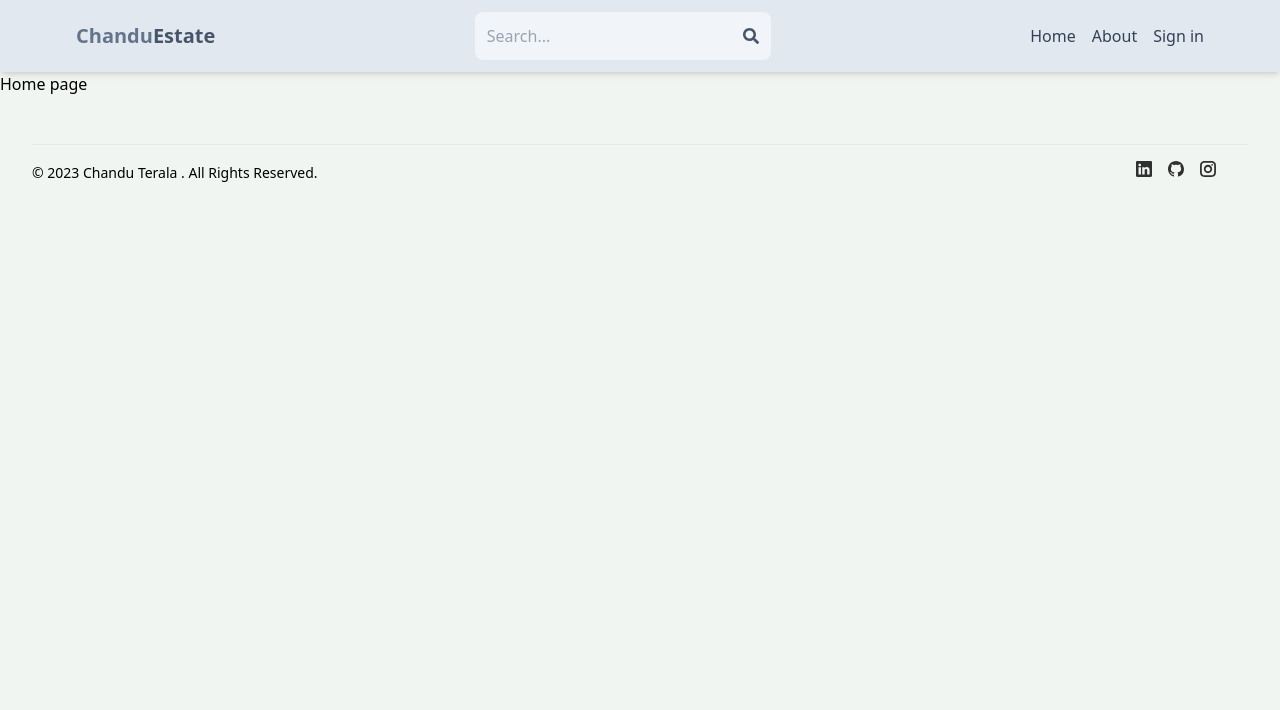
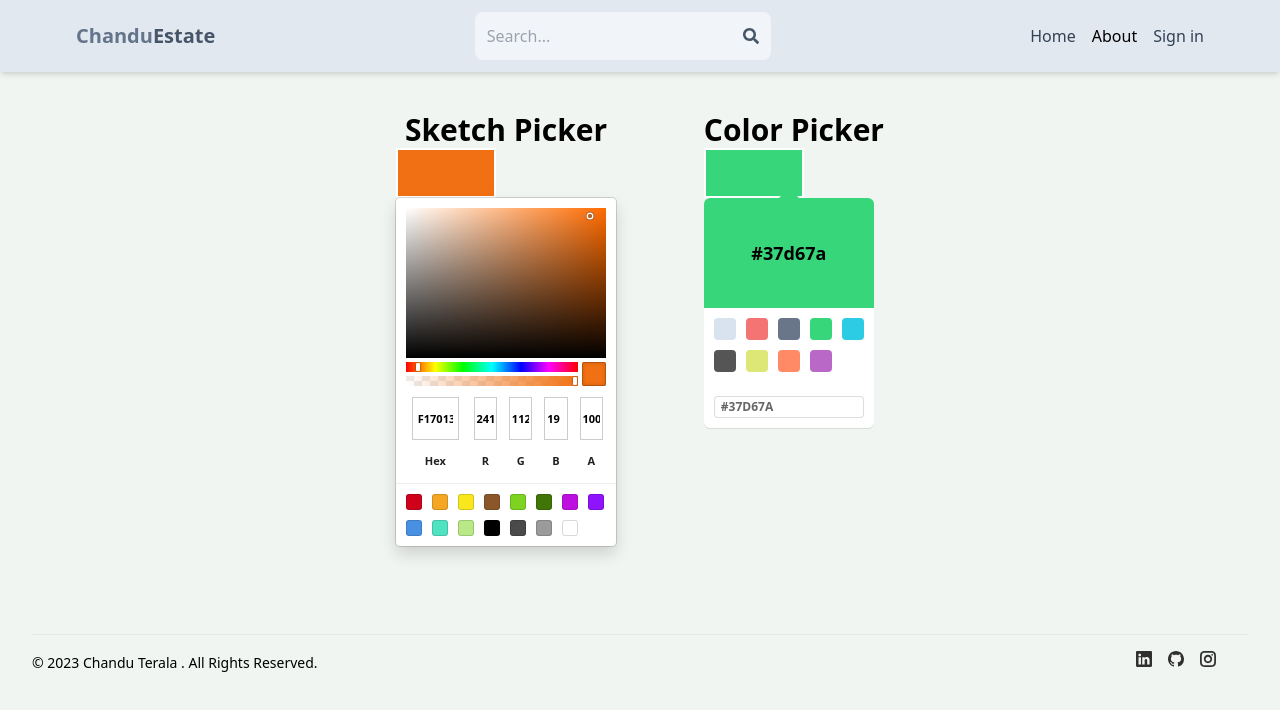
Before and after one commit to poorna-24/mern-estate-chandu-main, a React (Vite) app in the folder client/: page / in a window 1280 px wide. Shown: the top 710 px of the page. Built offline with nearby package versions, Linux system fonts and the light colour scheme; no server answers; some icons are missing.

Commit message:
color pick added

```diff
--- a/client/package.json
+++ b/client/package.json
@@ -15,6 +15,8 @@
     "@reduxjs/toolkit": "^2.0.1",
     "firebase": "^10.7.1",
     "react": "^18.2.0",
+    "react-color": "^2.19.3",
+    "react-color-palette": "^7.1.0",
     "react-dom": "^18.2.0",
     "react-icons": "^4.12.0",
     "react-redux": "^9.0.4",
--- /dev/null
+++ b/client/src/components/ColorPick.jsx
@@ -0,0 +1,66 @@
+import { SketchPicker, BlockPicker } from "react-color";
+import { useState } from "react";
+
+function ColorPick() {
+  //creating state to store our color and also set color using onChange event for sketch picker
+  const [sketchPickerColor, setSketchPickerColor] = useState({
+    r: "241",
+    g: "112",
+    b: "19",
+    a: "1",
+  });
+  // destructuring rgba from state
+  const { r, g, b, a } = sketchPickerColor;
+
+  //creating state to store our color and also set color using onChange event for block picker
+  const [blockPickerColor, setBlockPickerColor] = useState("#37d67a");
+
+  return (
+    <div className="p-3 max-w-lg mx-auto">
+      <div className="text-3xl font-semibold text-center my-7">
+        <div className="App flex justify-between">
+          <div className="sketchpicker">
+            <h6>Sketch Picker</h6>
+            {/* Div to display the color  */}
+            <div
+              style={{
+                backgroundColor: `rgba(${r},${g},${b},${a})`,
+                width: 100,
+                height: 50,
+                border: "2px solid white",
+              }}
+            ></div>
+            {/* Sketch Picker from react-color and handling color on onChange event */}
+            <SketchPicker
+              onChange={(color) => {
+                setSketchPickerColor(color.rgb);
+              }}
+              color={sketchPickerColor}
+            />
+          </div>
+          <div className="blockpicker">
+            <h6>Color Picker</h6>
+            {/* Div to display the color  */}
+            <div
+              style={{
+                backgroundColor: `${blockPickerColor}`,
+                width: 100,
+                height: 50,
+                border: "2px solid white",
+              }}
+            ></div>
+            {/* Block Picker from react-color and handling color on onChange event */}
+            <BlockPicker
+              color={blockPickerColor}
+              onChange={(color) => {
+                setBlockPickerColor(color.hex);
+              }}
+            />
+          </div>
+        </div>
+      </div>
+    </div>
+  );
+}
+
+export default ColorPick;
--- a/client/src/components/Header.jsx
+++ b/client/src/components/Header.jsx
@@ -22,7 +22,7 @@ export default function Header() {
             <li className="hidden sm:inline text-slate-700 hover:underline">Home</li>
           </Link>
           <Link to="/about">
-            <li className="hidden sm:inline text-slate-700 hover:underline">About</li>
+            <li className=" hover:underline">About</li>
           </Link>
           <Link to="/profile">{currentUser ? <img className="rounded-full w-7 h-7 object-cover" src={currentUser.avatar} alt="profile" /> : <li className=" text-slate-700 hover:underline">Sign in</li>}</Link>
         </ul>
--- a/client/src/pages/Home.jsx
+++ b/client/src/pages/Home.jsx
@@ -1,7 +1,9 @@
-import React from "react";
+// import React from "react";
+
+import ColorPick from "../components/ColorPick";
 
 const Home = () => {
-  return <div>Home page</div>;
+  return <ColorPick />;
 };
 
 export default Home;
--- a/client/src/pages/SignIn.jsx
+++ b/client/src/pages/SignIn.jsx
@@ -33,7 +33,7 @@ export default function SignIn() {
         return;
       }
       dispatch(signInSuccess(data));
-      navigate("/");
+      navigate("/about");
     } catch (error) {
       dispatch(signInFailure(error.message));
     }
@@ -60,131 +60,3 @@ export default function SignIn() {
     </div>
   );
 }
-
-//--------------------------------
-
-// import { useState } from "react";
-// import { Link, useNavigate } from "react-router-dom";
-// import { useDispatch, useSelector } from "react-redux";
-// import { signInStart, signInSuccess, signInFailure } from "../redux/user/userSlice";
-// import OAuth from "../components/OAuth.jsx";
-
-// export default function SignIn() {
-//   const [formData, setFormData] = useState({});
-//   const { loading, error } = useSelector((state) => state.user);
-//   const navigate = useNavigate();
-//   const dispatch = useDispatch();
-//   const handleChange = (e) => {
-//     setFormData({
-//       ...formData,
-//       [e.target.id]: e.target.value,
-//     });
-//   };
-//   const handleSubmit = async (e) => {
-//     e.preventDefault();
-//     try {
-//       dispatch(signInStart());
-//       const res = await fetch("/api/auth/signin", {
-//         method: "POST",
-//         headers: {
-//           "Content-Type": "application/json",
-//         },
-//         body: JSON.stringify(formData),
-//       });
-//       const data = await res.json();
-//       // console.log(data);
-//       if (data.success === false) {
-//         dispatch(signInFailure(data.message));
-//         return;
-//       }
-//       dispatch(signInSuccess(data));
-//       navigate("/");
-//     } catch (error) {
-//       dispatch(signInFailure(error.message));
-//     }
-//   };
-//   return (
-//     <div className="p-3 max-w-lg mx-auto">
-//       <h1 className="text-3xl text-center font-semibold my-7">Sign In</h1>
-//       <form onSubmit={handleSubmit} className="flex flex-col gap-4">
-//         <input type="email" placeholder="email" className="border p-3 rounded-lg" id="email" onChange={handleChange} />
-//         <input type="password" placeholder="password" className="border p-3 rounded-lg" id="password" onChange={handleChange} />
-
-//         <button disabled={loading} className="bg-slate-700 text-white p-3 rounded-lg uppercase hover:opacity-95 disabled:opacity-80">
-//           {loading ? "Loading..." : "Sign In"}
-//         </button>
-//         <OAuth />
-//       </form>
-//       <div className="flex gap-2 mt-5">
-//         <p>Dont have an account?</p>
-//         <Link to={"/sign-up"}>
-//           <span className="text-blue-700">Sign up</span>
-//         </Link>
-//       </div>
-//       {error && <p className="text-red-500 mt-5">{error}</p>}
-//     </div>
-//   );
-// }
-// // ---------------------------------------------------
-// // import { useState } from "react";
-// // import { Link, useNavigate } from "react-router-dom";
-
-// // const SignIn = () => {
-// //   const [formData, setFormData] = useState({});
-// //   const [error, setError] = useState(null);
-// //   const [loading, setLoading] = useState(false);
-
-// //   const navigate = useNavigate();
-// //   const handleChange = (e) => {
-// //     setFormData({ ...formData, [e.target.id]: e.target.value });
-// //   };
-// //   // console.log(formData);
-
-// //   const handleSubmit = async (e) => {
-// //     e.preventDefault();
-// //     try {
-// //       setLoading(true);
-// //       const res = await fetch("/api/auth/signin", {
-// //         method: "POST",
-// //         headers: {
-// //           "Content-Type": "application/json",
-// //         },
-// //         body: JSON.stringify(formData),
-// //       });
-// //       const data = await res.json();
-// //       // console.log(data);
-// //       if (data.success === false) {
-// //         setLoading(false);
-// //         setError(data.message);
-// //         return;
-// //       }
-// //       setLoading(false);
-// //       setError(null);
-// //       navigate("/");
-// //     } catch (error) {
-// //       setLoading(false);
-// //       setError(error.message);
-// //     }
-// //   };
-// //   return (
-// //     <div className="p-3 max-w-lg mx-auto">
-// //       <h1 className="text-3xl text-center font-semibold my-7">SignIn</h1>
-// //       <form onSubmit={handleSubmit} className="flex flex-col gap-4">
-// //         <input type="email" placeholder="email" className="border p-3 rounded-lg" id="email" onChange={handleChange} />
-// //         <input type="password" placeholder="password" className="border p-3 rounded-lg" id="password" onChange={handleChange} />
-// //         <button disabled={loading} className="bg-slate-700 text-w p-3 rounded-lg uppercase hover:opacity-95 disabled:opacity-80">
-// //           {loading ? "Loading..." : "Sign in"}
-// //         </button>
-// //       </form>
-// //       <div className="flex  gap-2 mt-5">
-// //         <p>Dont have an account ?</p>
-// //         <Link to={"/sign-up"}>
-// //           <span className="text-blue-700">Sign up</span>
-// //         </Link>
-// //       </div>
-// //       {error && <p className="text-red-500 mt-5">{error}</p>}
-// //     </div>
-// //   );
-// // };
-
-// // export default SignIn;
```
Also changed, not shown: 1 other file (tests, documents, lock files or other folders).
